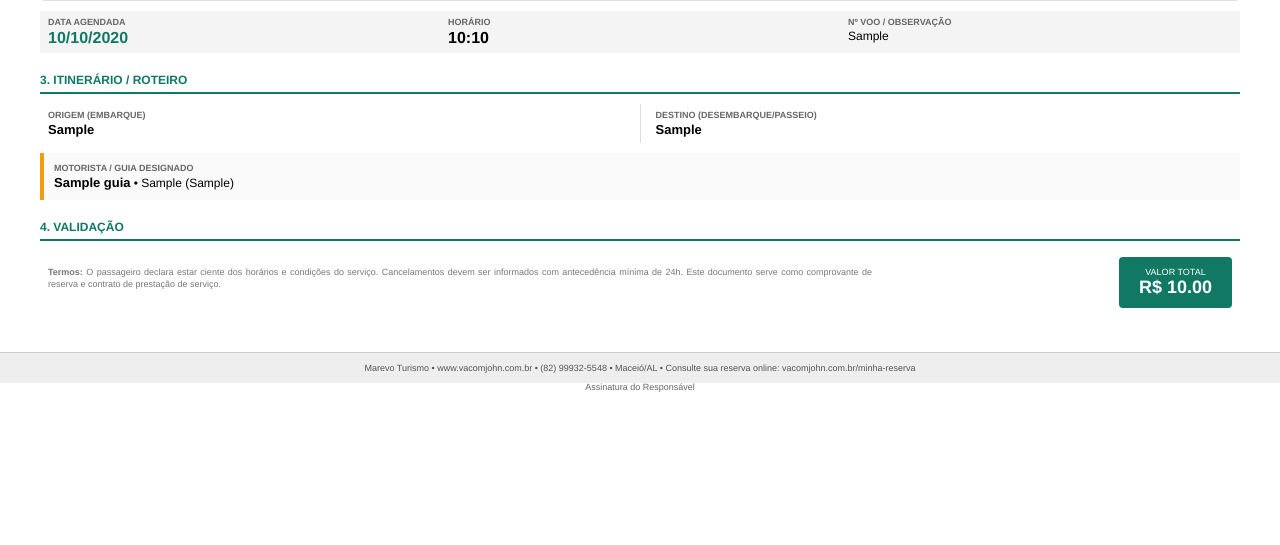
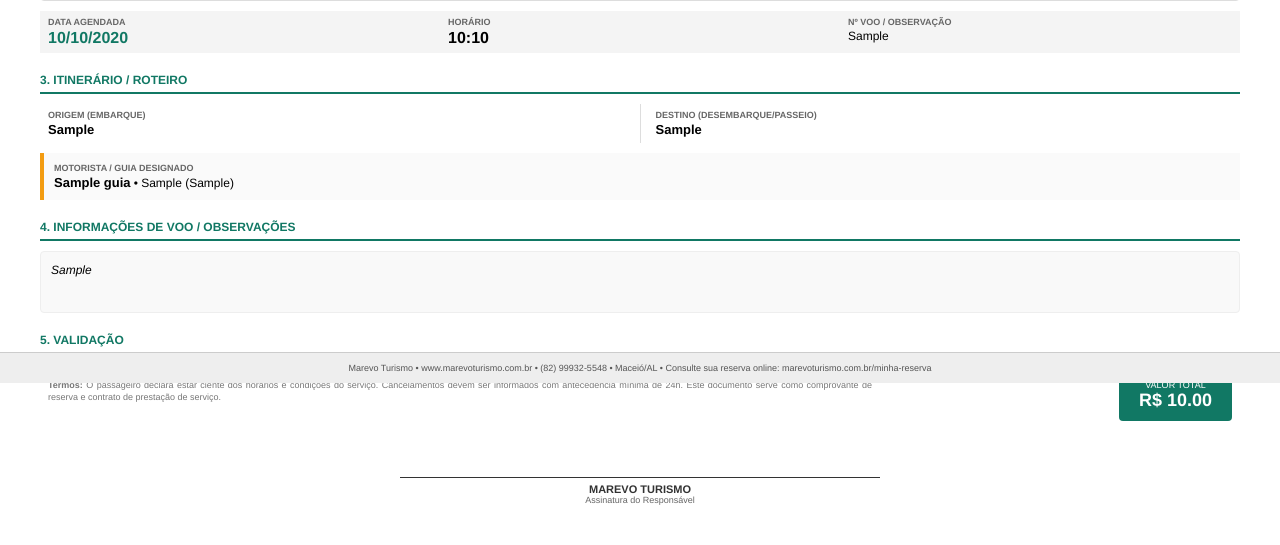
Before and after one commit to johnvictoral/maceio_tour, a Django app: template dashboard/templates/dashboard/voucher_pdf.html in a window 1280 px wide. Shown: the part 417-962 px from the top of the page. Before the commit the page ends 809 px from the top, so only its background shows below. Run offline with Django 5.2, Linux system fonts and the light colour scheme; the template is opened without the code that fills it: most values are stand-ins (such as "Sample title", 1, 10 or a date in 2020).

Commit message:
colocando mais informacoe no voucher

```diff
--- a/dashboard/templates/dashboard/voucher_pdf.html
+++ b/dashboard/templates/dashboard/voucher_pdf.html
@@ -214,8 +214,14 @@
         </div>
         {% endif %}
 
+        <div class="section-header">4. Informações de Voo / Observações</div>
+        <div style="padding: 10px; border: 1px solid #eee; background-color: #f9f9f9; border-radius: 4px; min-height: 40px;">
+            <span class="value" style="font-style: italic; line-height: 1.4;">
+                {{ reserva.informacoes_voo|default:"Nenhuma observação adicional para esta reserva." }}
+            </span>
+        </div>
 
-        <div class="section-header">4. Validação</div>
+        <div class="section-header">5. Validação</div>
 
         <table style="margin-top: 10px;">
             <tr>
@@ -242,7 +248,7 @@
     </div>
 
     <div class="footer-bar">
-        Marevo Turismo • www.vacomjohn.com.br • (82) 99932-5548 • Maceió/AL • Consulte sua reserva online: vacomjohn.com.br/minha-reserva
+        Marevo Turismo • www.marevoturismo.com.br • (82) 99932-5548 • Maceió/AL • Consulte sua reserva online: marevoturismo.com.br/minha-reserva
     </div>
 
 </body>
```
